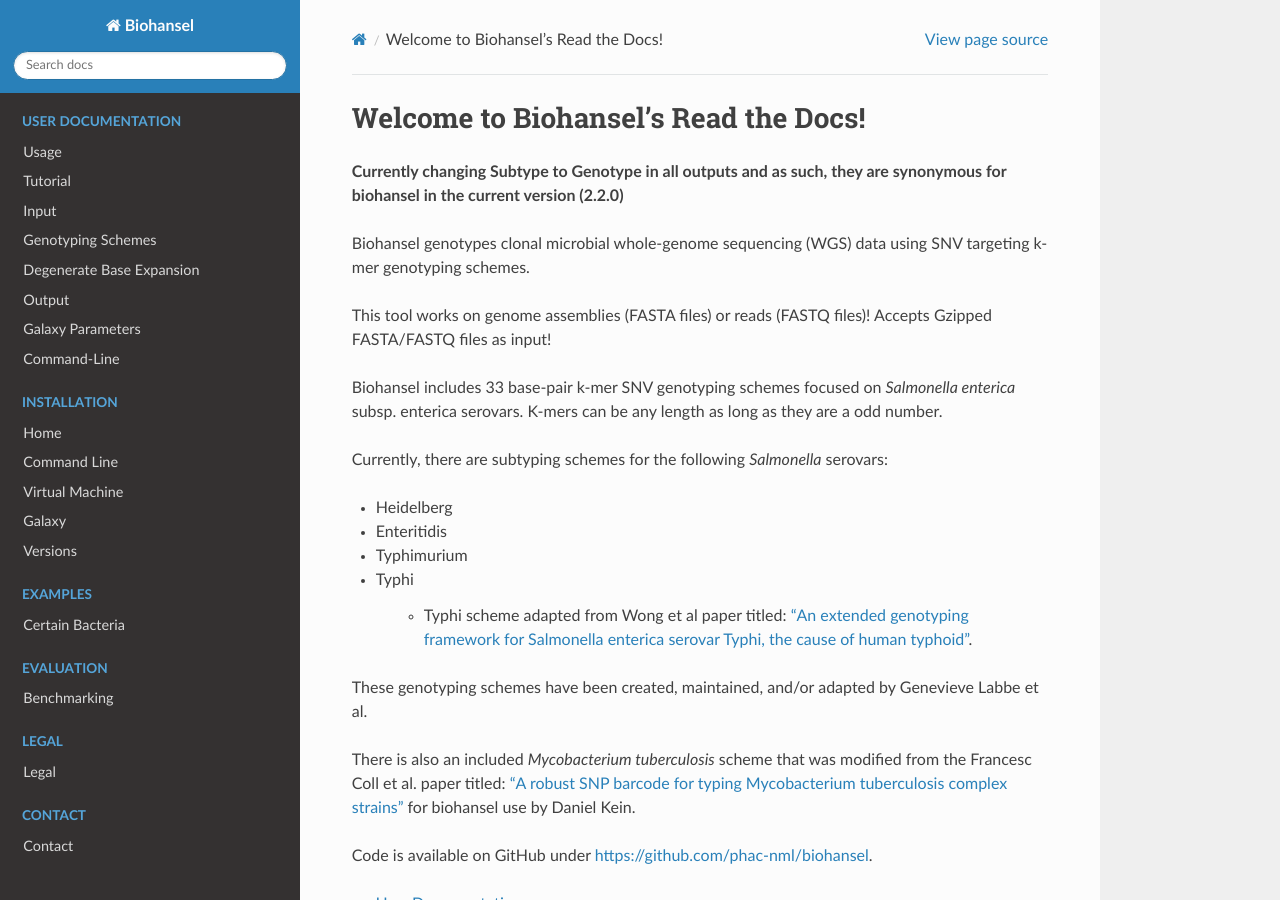
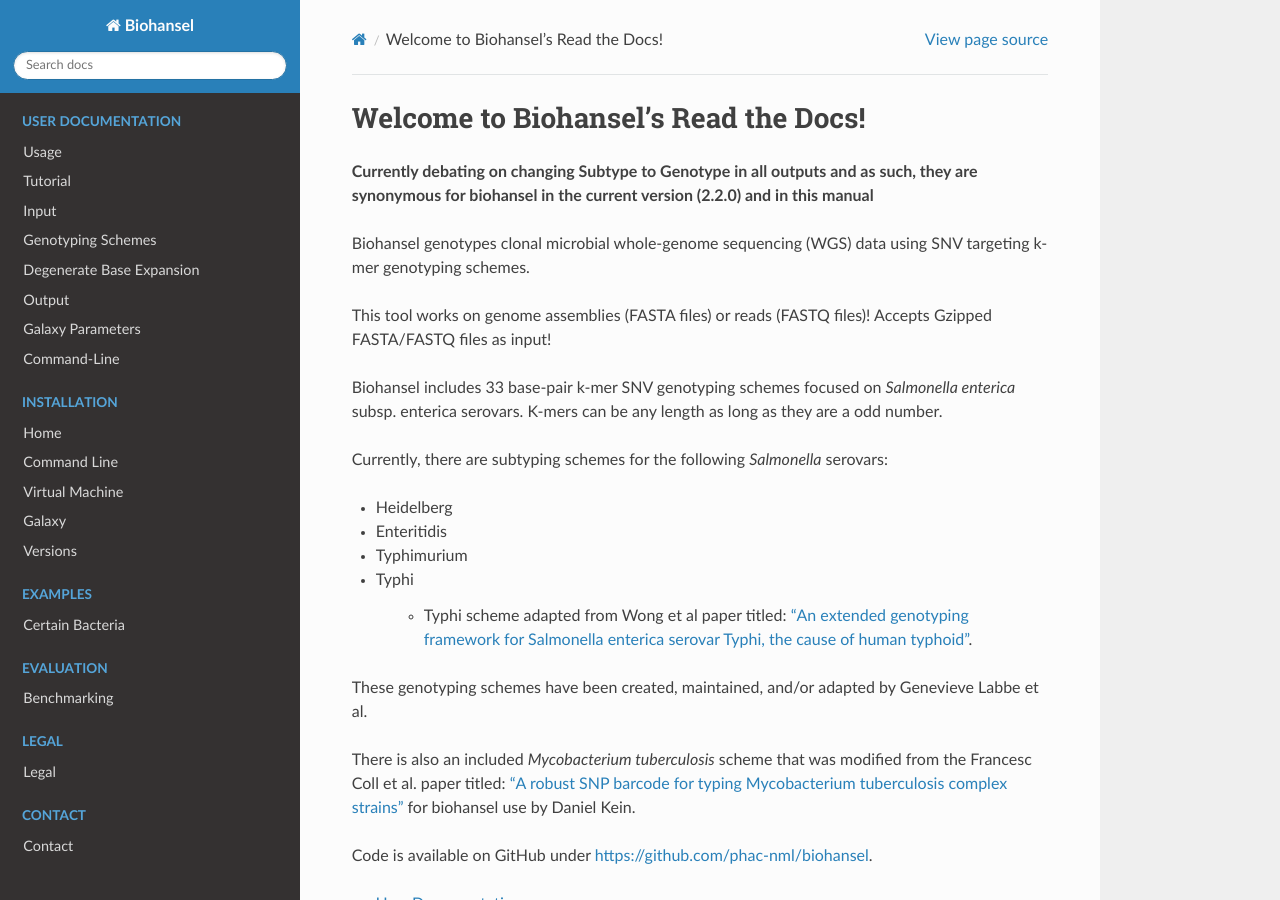
Before and after one commit to phac-nml/biohansel, a Sphinx documentation site: the page built from docs/source/index.rst, in a window 1280 px wide and 900 px high. Built offline with Sphinx 7.4.7 and the Read the Docs theme 2.0.0, drawn with Linux system fonts in a browser that asks for light colours; some of the changed text lies outside the part shown.

Commit message:
Update index.rst

```diff
--- a/docs/source/index.rst
+++ b/docs/source/index.rst
@@ -6,7 +6,7 @@
 Welcome to Biohansel's Read the Docs!
 =====================================
 
-**Currently changing Subtype to Genotype in all outputs and as such, they are synonymous for biohansel in the current version (2.2.0)**
+**Currently debating on changing Subtype to Genotype in all outputs and as such, they are synonymous for biohansel in the current version (2.2.0) and in this manual**
 
 Biohansel genotypes clonal microbial whole-genome sequencing (WGS) data using SNV targeting k-mer genotyping schemes.
 
```
Also changed, not shown: other parts of docs/source/index.rst (+0 -2 lines).
